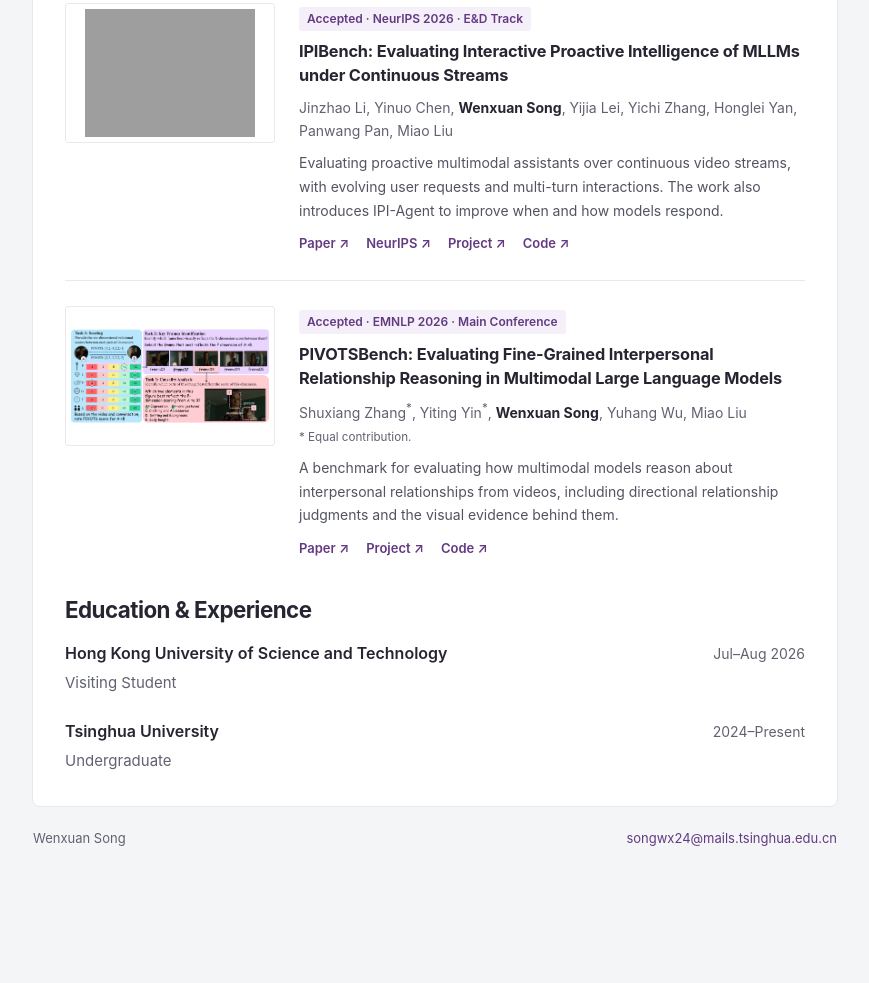
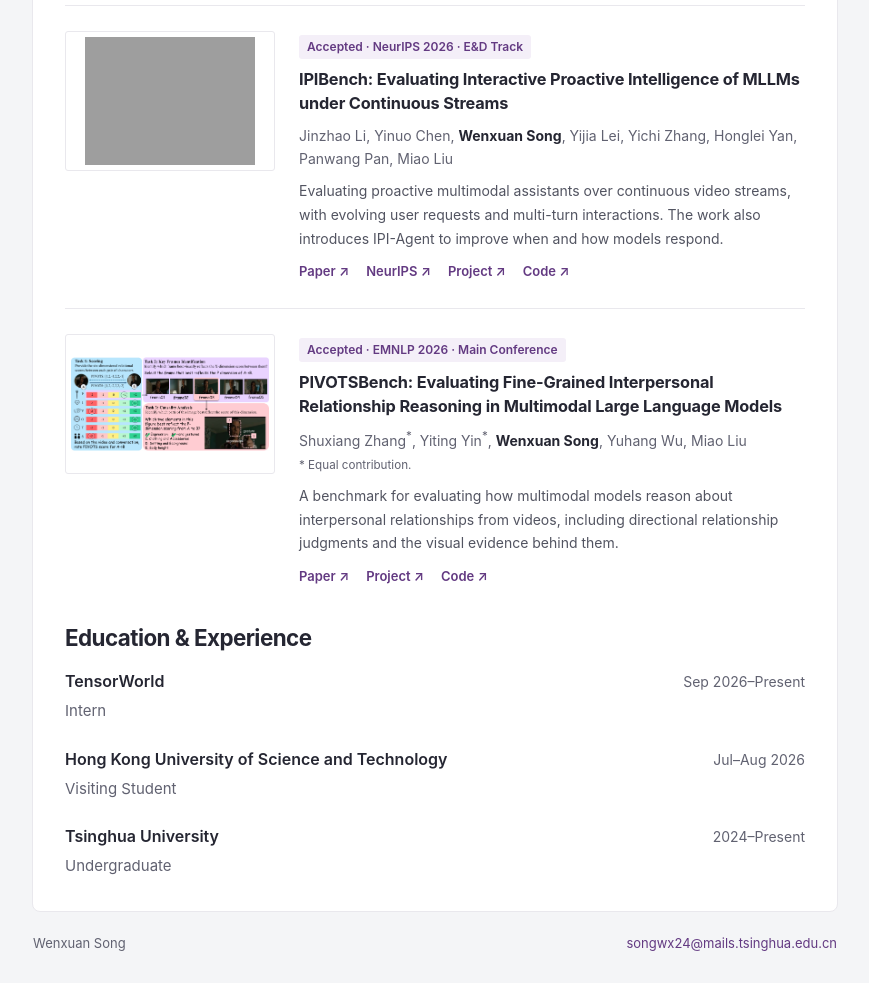
Before and after one commit to songxuan0824/songxuan0824.github.io, a plain HTML site: page index.html in a window 1280 px wide. Shown: the part 1071-2054 px from the top of the page, without its empty margins (362-1231 px from the left). Before the commit the page ends 1949 px from the top, so only its background shows below. Drawn offline with Linux system fonts and the light colour scheme; grey boxes are pictures that could not be loaded.

Commit message:
Add TensorWorld internship to academic homepage

```diff
--- a/index.html
+++ b/index.html
@@ -175,7 +175,7 @@
       <!-- ABOUT: edit these paragraphs to update the introduction. -->
       <section class="content-section about" id="about" aria-labelledby="about-title">
         <h2 id="about-title">About Me</h2>
-        <p>I am a third-year undergraduate at <strong>Tsinghua University</strong>, where I joined the <strong>Tsien Hsue-shen Elite Class in Mechanics</strong> in 2024. I was a visiting student at the <strong>Hong Kong University of Science and Technology (HKUST)</strong> from July to August 2026.</p>
+        <p>I am a third-year undergraduate at <strong>Tsinghua University</strong>, where I joined the <strong>Tsien Hsue-shen Elite Class in Mechanics</strong> in 2024. I was a visiting student at the <strong>Hong Kong University of Science and Technology (HKUST)</strong> from July to August 2026. I have been an intern at <strong>TensorWorld</strong> since September 2026.</p>
         <p>My research interests lie in <strong>world models</strong>, <strong>multimodal learning</strong>, and <strong>embodied intelligence</strong>.</p>
         <p>I’d love to connect, exchange ideas, and explore opportunities to collaborate. Feel free to <a href="mailto:songwx24@mails.tsinghua.edu.cn">reach out</a>!</p>
       </section>
@@ -257,6 +257,13 @@
         <h2 id="education-title">Education &amp; Experience</h2>
         <div class="education-row">
           <div>
+            <h3>TensorWorld</h3>
+            <p>Intern</p>
+          </div>
+          <span class="education-date">Sep 2026–Present</span>
+        </div>
+        <div class="education-row">
+          <div>
             <h3>Hong Kong University of Science and Technology</h3>
             <p>Visiting Student</p>
           </div>
```
